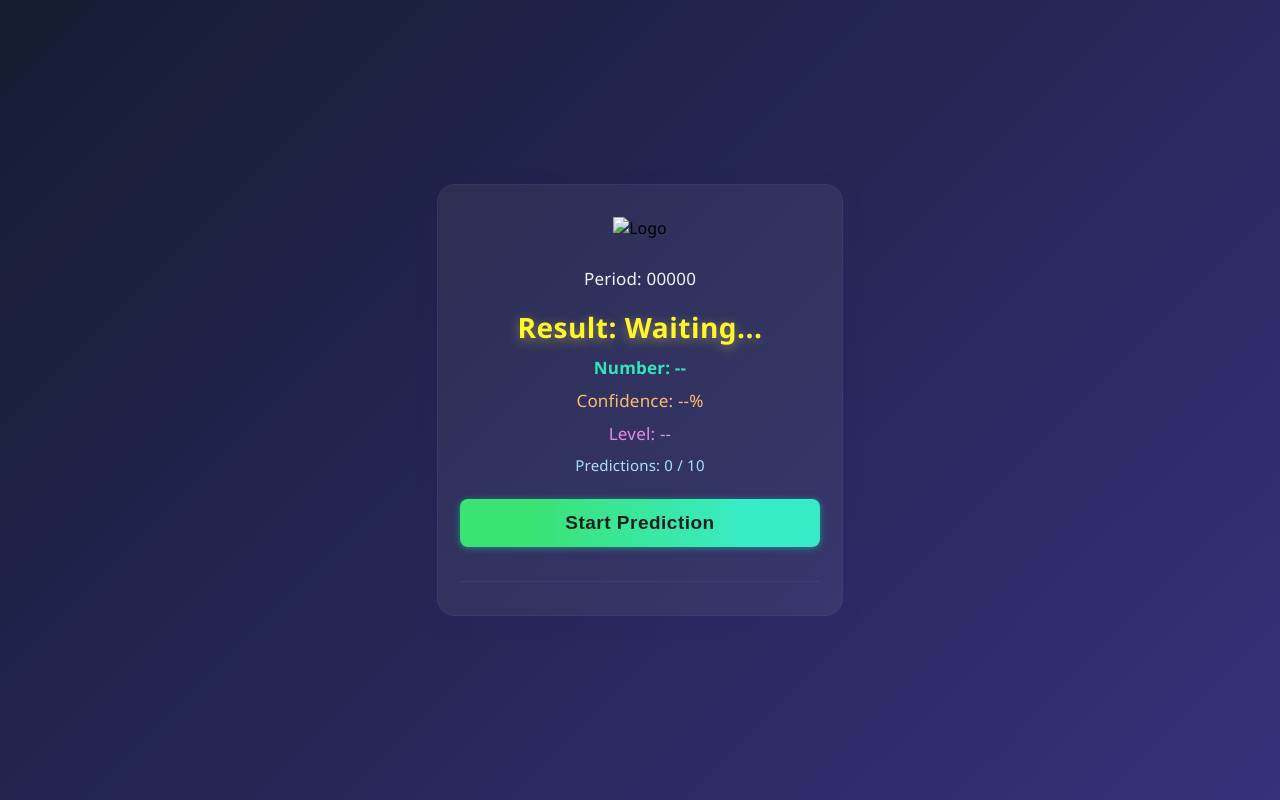
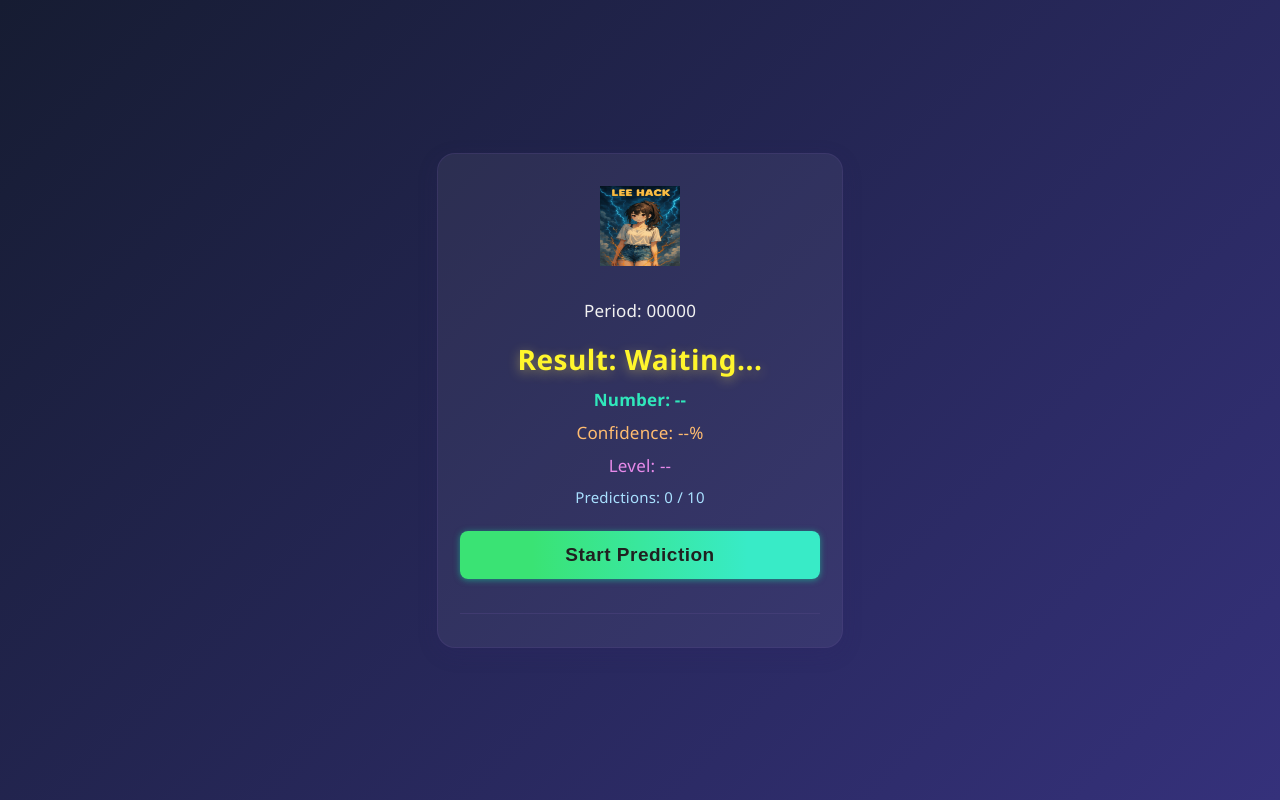
Before and after one commit to Logidharanir/LeeHack, a plain HTML site: page index.html in a window 1280 px wide. Drawn offline with Linux system fonts and the light colour scheme.

Commit message:
Update index.html

```diff
--- a/index.html
+++ b/index.html
@@ -108,7 +108,7 @@
 </head>
 <body>
   <div class="card">
-    <img src="logo.png" alt="Logo" class="logo">
+    <img src="lee.jpg" alt="Logo" class="logo">
     <div class="label" id="period">Period: 00000</div>
     <div class="label" id="result">Result: Waiting...</div>
     <div class="label" id="number">Number: --</div>
```
